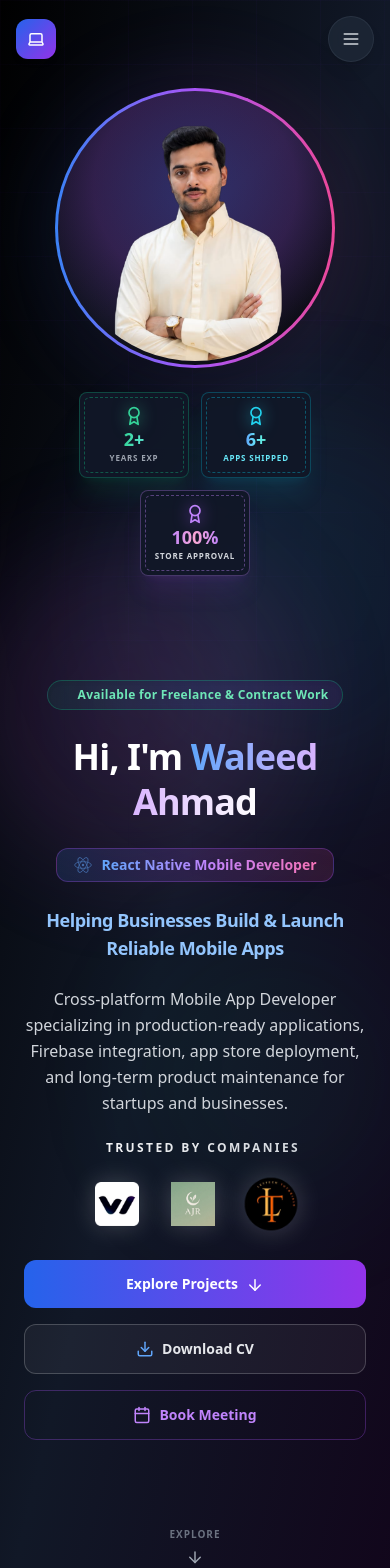
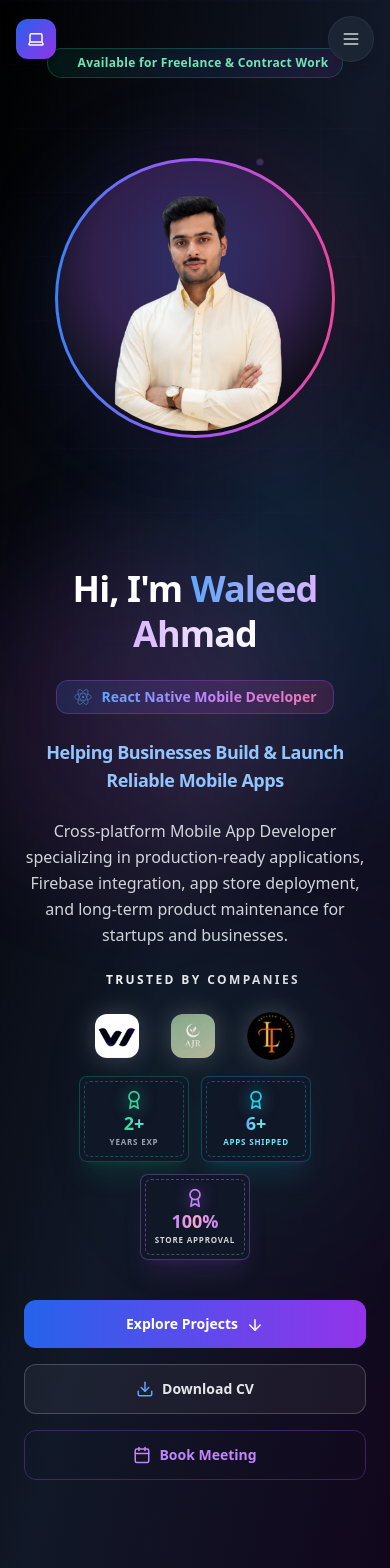
Before and after one commit to link2waleed/waleed-portfolio, a React (Vite) app: page / in a window 390 px wide. Shown: the top 1568 px of the page. Built offline with nearby package versions, Linux system fonts and the light colour scheme.

Commit message:
Fixed hero for mobile

```diff
--- a/src/components/Hero.tsx
+++ b/src/components/Hero.tsx
@@ -1,6 +1,41 @@
 import React from 'react';
 import { ArrowDown, Download, Calendar, CheckCircle2, Award } from 'lucide-react';
 import AtomIcon from './AtomIcon';
+
+const AvailabilityBadge: React.FC<{ className?: string }> = ({ className = '' }) => (
+  <div className={`inline-flex items-center gap-2 px-3.5 py-1.5 bg-gradient-to-r from-emerald-500/10 via-blue-500/10 to-purple-500/10 border border-emerald-500/30 rounded-full backdrop-blur-sm shadow-inner ${className}`}>
+    <span className="w-2 h-2 rounded-full bg-emerald-400 animate-ping" />
+    <span className="text-xs sm:text-sm font-semibold text-emerald-300 tracking-wide">
+      Available for Freelance &amp; Contract Work
+    </span>
+  </div>
+);
+
+const StatCards: React.FC<{ className?: string }> = ({ className = '' }) => (
+  <div className={`flex flex-row flex-wrap items-center justify-center gap-3 sm:gap-4 relative z-20 ${className}`}>
+    <div className="group pointer-events-auto relative p-1 rounded-lg bg-gray-900/95 border border-emerald-500/30 backdrop-blur-md shadow-xl shadow-emerald-500/10 w-[110px] hover:border-emerald-400/50 hover:shadow-emerald-500/20 transition-all duration-300 cursor-default">
+      <div className="flex flex-col items-center px-2 py-2 border border-dashed border-emerald-500/40 rounded-md">
+        <Award size={20} className="text-emerald-400 mb-1 drop-shadow-[0_0_8px_rgba(52,211,153,0.8)]" />
+        <span className="text-lg sm:text-xl font-black text-transparent bg-clip-text bg-gradient-to-r from-emerald-400 to-teal-300 leading-none">2+</span>
+        <span className="text-[8px] font-bold tracking-widest text-gray-400 uppercase mt-1 whitespace-nowrap text-center">Years Exp</span>
+      </div>
+    </div>
+    <div className="group pointer-events-auto relative p-1 rounded-lg bg-gray-900/95 border border-cyan-500/30 backdrop-blur-md shadow-xl shadow-cyan-500/10 w-[110px] hover:border-cyan-400/50 hover:shadow-cyan-500/20 transition-all duration-300 cursor-default">
+      <div className="flex flex-col items-center px-2 py-2 border border-dashed border-cyan-500/40 rounded-md">
+        <Award size={20} className="text-cyan-400 mb-1 drop-shadow-[0_0_8px_rgba(34,211,238,0.8)]" />
+        <span className="text-lg sm:text-xl font-black text-transparent bg-clip-text bg-gradient-to-r from-blue-400 via-cyan-300 to-teal-300 leading-none">6+</span>
+        <span className="text-[8px] font-black tracking-widest text-cyan-300 uppercase mt-1 whitespace-nowrap text-center">Apps Shipped</span>
+      </div>
+    </div>
+    <div className="group pointer-events-auto relative p-1 rounded-lg bg-gray-900/95 border border-purple-400/30 backdrop-blur-md shadow-xl shadow-purple-500/10 w-[110px] hover:border-purple-400/50 hover:shadow-purple-400/20 transition-all duration-300 cursor-default">
+      <div className="flex flex-col items-center px-2 py-2 border border-dashed border-purple-400/40 rounded-md h-full justify-center">
+        <Award size={20} className="text-purple-400 mb-1 drop-shadow-[0_0_8px_rgba(168,85,247,0.8)]" />
+        <span className="text-lg sm:text-xl font-black text-transparent bg-clip-text bg-gradient-to-r from-purple-400 via-pink-300 to-purple-400 leading-none">100%</span>
+        <span className="text-[8px] font-bold tracking-widest text-gray-300 uppercase mt-1 whitespace-nowrap text-center">Store Approval</span>
+      </div>
+    </div>
+  </div>
+);
 
 const Hero: React.FC = () => {
   const scrollToProjects = () => {
@@ -29,18 +64,19 @@ const Hero: React.FC = () => {
       </div>
 
       <div className="container mx-auto px-6 pt-12 pb-8 relative z-10">
+
+        {/* MOBILE ONLY: Availability Badge */}
+        <div className="flex justify-center mb-10 lg:hidden">
+          <AvailabilityBadge />
+        </div>
+
         <div className="max-w-7xl mx-auto grid grid-cols-1 lg:grid-cols-12 gap-12 lg:gap-8 items-center">
 
           {/* LEFT COLUMN */}
           <div className="lg:col-span-7 flex flex-col items-center lg:items-start text-center lg:text-left animate-fadeIn delay-300 order-2 lg:order-1 pt-6 lg:pt-9">
 
             {/* Availability Badge */}
-            <div className="inline-flex items-center gap-2 px-3.5 py-1.5 bg-gradient-to-r from-emerald-500/10 via-blue-500/10 to-purple-500/10 border border-emerald-500/30 rounded-full backdrop-blur-sm shadow-inner">
-              <span className="w-2 h-2 rounded-full bg-emerald-400 animate-ping" />
-              <span className="text-xs sm:text-sm font-semibold text-emerald-300 tracking-wide">
-                Available for Freelance &amp; Contract Work
-              </span>
-            </div>
+            <AvailabilityBadge className="hidden lg:inline-flex" />
 
             {/* Name */}
             <h1 className="mt-6 text-4xl sm:text-5xl lg:text-6xl font-black text-white tracking-tight leading-tight">
@@ -82,24 +118,25 @@ const Hero: React.FC = () => {
               <div className="flex flex-wrap justify-center lg:justify-start items-center gap-8 sm:gap-14">
                 <div className="group relative flex items-center justify-center transition-all duration-300 cursor-pointer">
                   <div className="absolute inset-0 bg-white/20 rounded-full opacity-0 group-hover:opacity-100 transition-opacity blur-2xl"></div>
-                  <img src="/assets/webwrite-icon.png" alt="Webwrite" className="h-11 sm:h-14 object-contain drop-shadow-[0_0_12px_rgba(255,255,255,0.2)] transition-all duration-500 transform group-hover:scale-110 group-hover:drop-shadow-[0_0_20px_rgba(255,255,255,0.4)] relative z-10" />
+                  <img src="/assets/webwrite-icon.png" alt="Webwrite" className="h-11 sm:h-14 rounded-xl sm:rounded-2xl object-contain drop-shadow-[0_0_12px_rgba(255,255,255,0.2)] transition-all duration-500 transform group-hover:scale-110 group-hover:drop-shadow-[0_0_20px_rgba(255,255,255,0.4)] relative z-10" />
                 </div>
 
                 <div className="group relative flex items-center justify-center transition-all duration-300 cursor-pointer">
                   <div className="absolute inset-0 bg-white/20 rounded-full opacity-0 group-hover:opacity-100 transition-opacity blur-2xl"></div>
-                  <img src="/assets/ajr-icon.png" alt="AJR" className="h-11 sm:h-14 object-contain drop-shadow-[0_0_12px_rgba(255,255,255,0.2)] transition-all duration-500 transform group-hover:scale-110 group-hover:drop-shadow-[0_0_20px_rgba(255,255,255,0.4)] relative z-10" />
+                  <img src="/assets/ajr-icon.png" alt="AJR" className="h-11 sm:h-14 rounded-xl sm:rounded-2xl object-contain drop-shadow-[0_0_12px_rgba(255,255,255,0.2)] transition-all duration-500 transform group-hover:scale-110 group-hover:drop-shadow-[0_0_20px_rgba(255,255,255,0.4)] relative z-10" />
                 </div>
 
                 <div className="group relative flex items-center justify-center transition-all duration-300 cursor-pointer">
                   <div className="absolute inset-0 bg-white/20 rounded-full opacity-0 group-hover:opacity-100 transition-opacity blur-2xl"></div>
-                  <img src="/assets/lettech-icon.png" alt="LetTech" className="h-12 sm:h-16 scale-110 object-contain drop-shadow-[0_0_12px_rgba(255,255,255,0.2)] transition-all duration-500 transform group-hover:scale-125 group-hover:drop-shadow-[0_0_20px_rgba(255,255,255,0.4)] relative z-10" />
+                  <img src="/assets/lettech-icon.png" alt="LetTech" className="h-12 sm:h-16 rounded-full object-contain drop-shadow-[0_0_12px_rgba(255,255,255,0.2)] transition-all duration-500 transform group-hover:scale-110 group-hover:drop-shadow-[0_0_20px_rgba(255,255,255,0.4)] relative z-10" />
                 </div>
               </div>
             </div>
-
+            {/* MOBILE ONLY: Stat Cards above CTA */}
+            <StatCards className="mt-4 mb-4 lg:hidden w-full" />
 
             {/* CTA BUTTONS */}
-            <div className="mt-8 flex flex-col sm:flex-row flex-wrap items-center justify-center lg:justify-start gap-4 w-full">
+            <div className="mt-6 flex flex-col sm:flex-row flex-wrap items-center justify-center lg:justify-start gap-4 w-full">
 
               {/* Primary */}
               <button
@@ -173,35 +210,7 @@ const Hero: React.FC = () => {
               </div>
 
               {/* === STAT CARDS ROW (Below Avatar) === */}
-              <div className="flex flex-row flex-wrap items-center justify-center gap-3 sm:gap-4 relative z-20">
-                {/* Left Card: 2+ Years Exp */}
-                <div className="group pointer-events-auto relative p-1 rounded-lg bg-gray-900/95 border border-emerald-500/30 backdrop-blur-md shadow-xl shadow-emerald-500/10 w-[110px] hover:border-emerald-400/50 hover:shadow-emerald-500/20 transition-all duration-300 cursor-default">
-                  <div className="flex flex-col items-center px-2 py-2 border border-dashed border-emerald-500/40 rounded-md">
-                    <Award size={20} className="text-emerald-400 mb-1 drop-shadow-[0_0_8px_rgba(52,211,153,0.8)]" />
-                    <span className="text-lg sm:text-xl font-black text-transparent bg-clip-text bg-gradient-to-r from-emerald-400 to-teal-300 leading-none">2+</span>
-                    <span className="text-[8px] font-bold tracking-widest text-gray-400 uppercase mt-1 whitespace-nowrap text-center">Years Exp</span>
-                  </div>
-                </div>
-
-                {/* Right Card: 6+ Apps Shipped */}
-                <div className="group pointer-events-auto relative p-1 rounded-lg bg-gray-900/95 border border-cyan-500/30 backdrop-blur-md shadow-xl shadow-cyan-500/10 w-[110px] hover:border-cyan-400/50 hover:shadow-cyan-500/20 transition-all duration-300 cursor-default">
-                  <div className="flex flex-col items-center px-2 py-2 border border-dashed border-cyan-500/40 rounded-md">
-                    <Award size={20} className="text-cyan-400 mb-1 drop-shadow-[0_0_8px_rgba(34,211,238,0.8)]" />
-                    <span className="text-lg sm:text-xl font-black text-transparent bg-clip-text bg-gradient-to-r from-blue-400 via-cyan-300 to-teal-300 leading-none">6+</span>
-                    <span className="text-[8px] font-black tracking-widest text-cyan-300 uppercase mt-1 whitespace-nowrap text-center">Apps Shipped</span>
-                  </div>
-                </div>
-
-
-                {/* Bottom Card: 100% Store Approval */}
-                <div className="group pointer-events-auto relative p-1 rounded-lg bg-gray-900/95 border border-purple-400/30 backdrop-blur-md shadow-xl shadow-purple-500/10 w-[110px] hover:border-purple-400/50 hover:shadow-purple-500/20 transition-all duration-300 cursor-default">
-                  <div className="flex flex-col items-center px-2 py-2 border border-dashed border-purple-400/40 rounded-md h-full justify-center">
-                    <Award size={20} className="text-purple-400 mb-1 drop-shadow-[0_0_8px_rgba(168,85,247,0.8)]" />
-                    <span className="text-lg sm:text-xl font-black text-transparent bg-clip-text bg-gradient-to-r from-purple-400 via-pink-300 to-purple-400 leading-none">100%</span>
-                    <span className="text-[8px] font-bold tracking-widest text-gray-300 uppercase mt-1 whitespace-nowrap text-center">Store Approval</span>
-                  </div>
-                </div>
-              </div>
+              <StatCards className="mt-8 hidden lg:flex" />
             </div>
           </div>
 
```
Also changed, not shown: src/components/Experience.tsx (+4 -4 lines).
